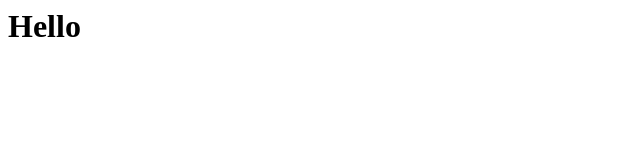
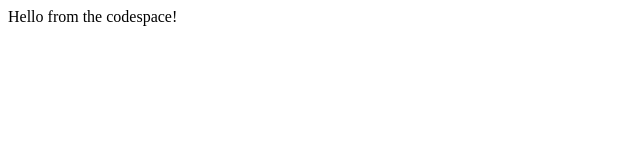
Before and after one commit to ShadanHussain/skills-code-with-codespaces, a plain HTML site: page index.html in a window 1280 px wide. Shown: the whole page, without its empty margins (0-640 px from the left). Drawn offline with Linux system fonts and the light colour scheme.

Commit message:
Adding hello from the codespace!

```diff
--- a/index.html
+++ b/index.html
@@ -1,3 +1,3 @@
 <html>
-  <h1>Hello</h1>
+  <h<h1>Hello from the codespace!</h1>
 </html>
```
